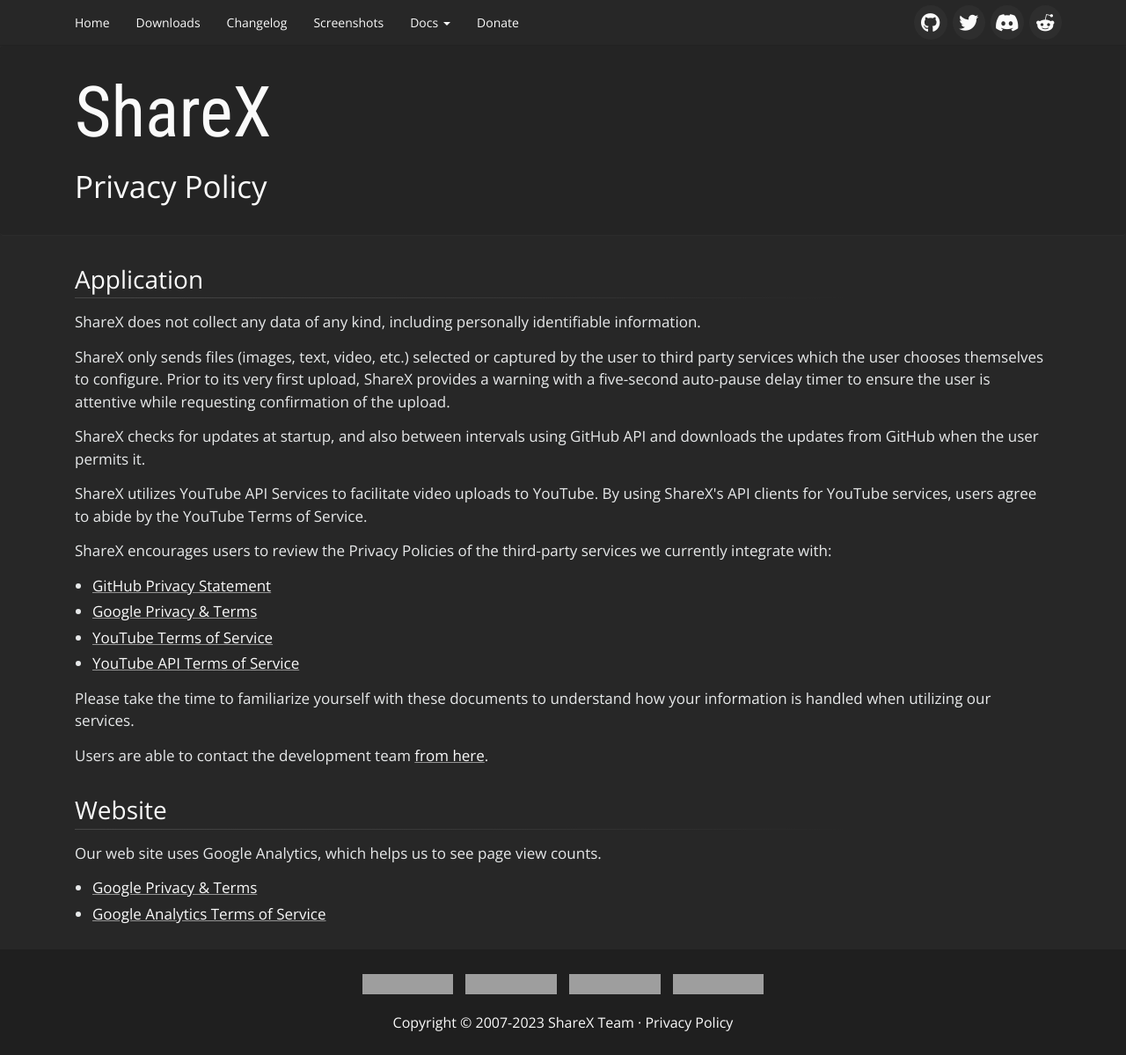
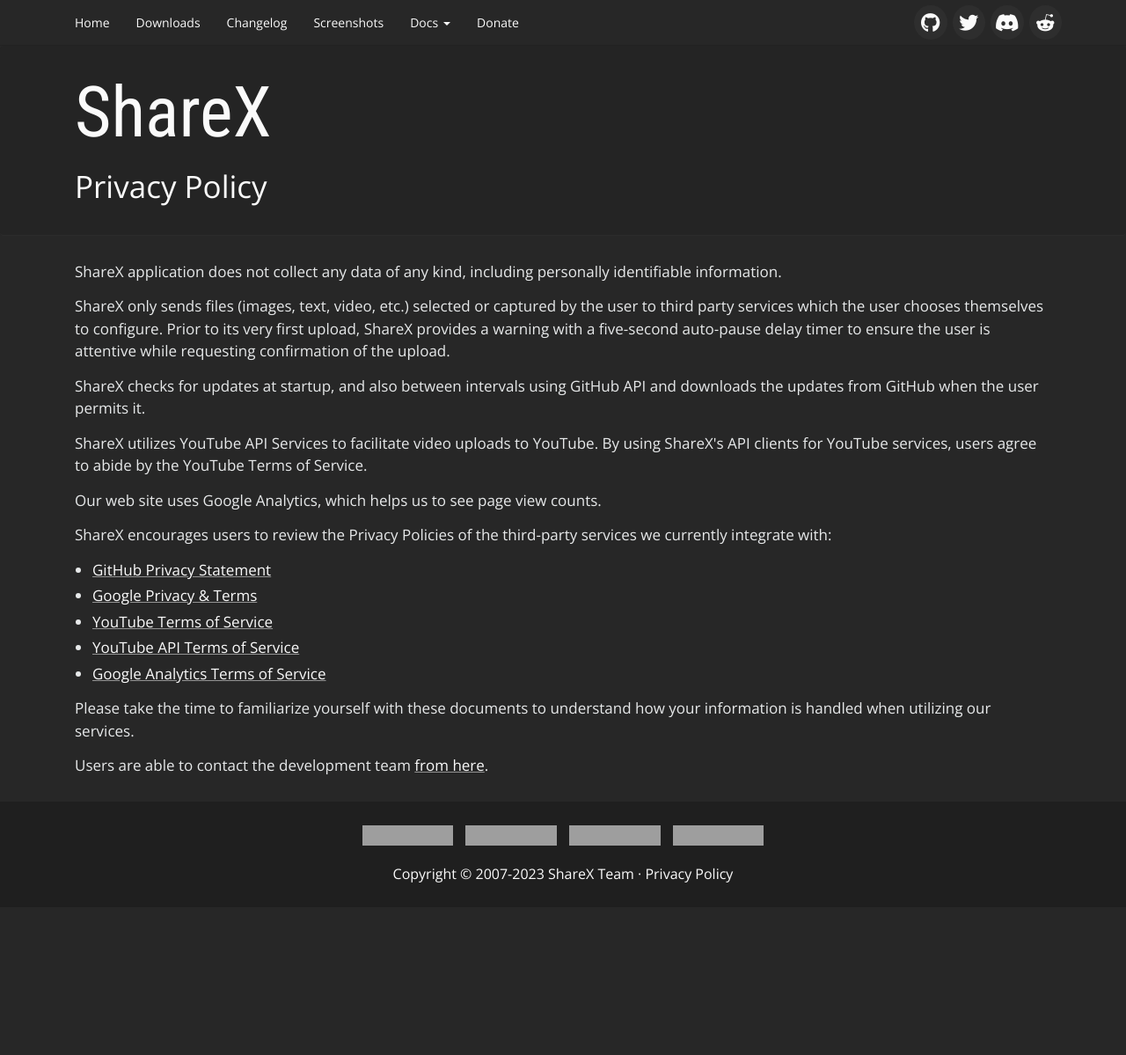
Before and after one commit to ShareX/sharex.github.io, a Jekyll site: the page built from privacy-policy.md, in a window 1280 px wide. Shown: the whole page at 88% size. Built offline with Jekyll 4.4.1, drawn with Linux system fonts in a browser that asks for light colours; after the commit the page ends 1031 px from its top, so only the background shows below that; grey boxes are pictures that could not be loaded.

Commit message:
Update privacy-policy.md

```diff
--- a/privacy-policy.md
+++ b/privacy-policy.md
@@ -3,9 +3,7 @@
 title: Privacy Policy
 ---
 
-## Application
-
-ShareX does not collect any data of any kind, including personally identifiable information.
+ShareX application does not collect any data of any kind, including personally identifiable information.
 
 ShareX only sends files (images, text, video, etc.) selected or captured by the user to third party services which the user chooses themselves to configure. Prior to its very first upload, ShareX provides a warning with a five-second auto-pause delay timer to ensure the user is attentive while requesting confirmation of the upload.
 
@@ -13,20 +11,16 @@
 
 ShareX utilizes YouTube API Services to facilitate video uploads to YouTube. By using ShareX's API clients for YouTube services, users agree to abide by the YouTube Terms of Service.
 
+Our web site uses Google Analytics, which helps us to see page view counts.
+
 ShareX encourages users to review the Privacy Policies of the third-party services we currently integrate with:
 
 * [GitHub Privacy Statement](https://docs.github.com/en/github/site-policy/github-privacy-statement)
 * [Google Privacy & Terms](https://policies.google.com/privacy)
 * [YouTube Terms of Service](https://www.youtube.com/t/terms/)
 * [YouTube API Terms of Service](https://developers.google.com/youtube/terms/api-services-terms-of-service)
+* [Google Analytics Terms of Service](https://marketingplatform.google.com/about/analytics/terms/us/)
 
 Please take the time to familiarize yourself with these documents to understand how your information is handled when utilizing our services.
 
 Users are able to contact the development team [from here](https://github.com/ShareX/ShareX/issues).
-
-## Website
-
-Our web site uses Google Analytics, which helps us to see page view counts.
-
-* [Google Privacy & Terms](https://policies.google.com/privacy)
-* [Google Analytics Terms of Service](https://marketingplatform.google.com/about/analytics/terms/us/)
```
